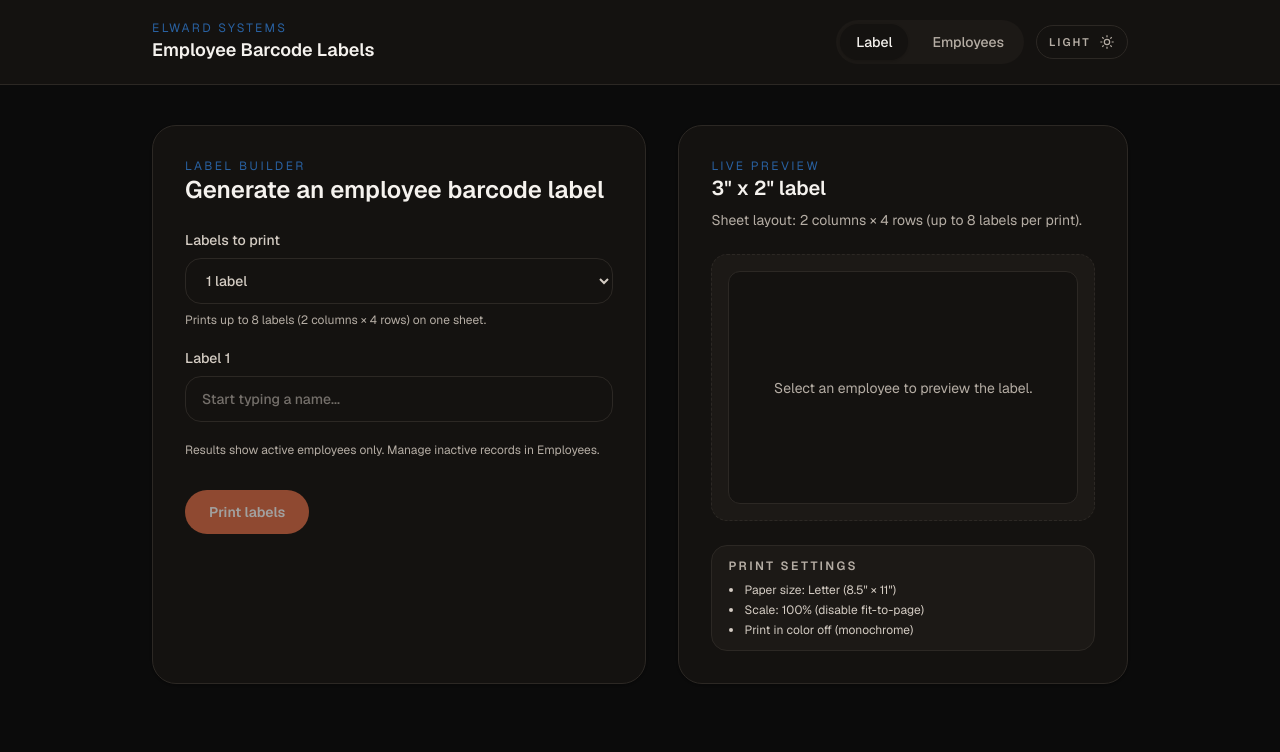
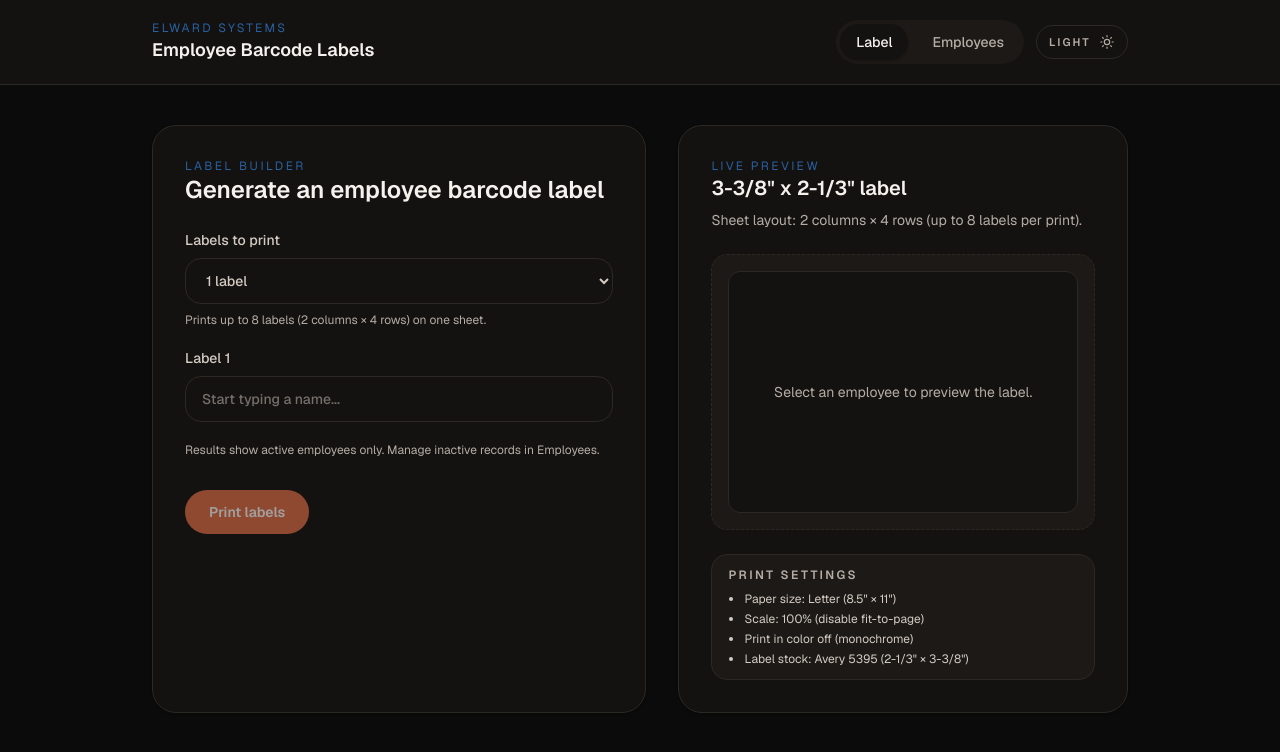
Before and after one commit to 4twentydev/employee-barcode-generator, a Next.js app: page /label in a window 1280 px wide. Shown: the top 752 px of the page. Built offline with nearby package versions, Linux system fonts and the light colour scheme.

Commit message:
Update Avery 5395 label layout

```diff
--- a/src/app/(app)/label/page.tsx
+++ b/src/app/(app)/label/page.tsx
@@ -304,14 +304,14 @@ export default function LabelPage() {
           Live preview
         </p>
         <h3 className="text-xl font-semibold text-strong">
-          3&quot; x 2&quot; label
+          3-3/8&quot; x 2-1/3&quot; label
         </h3>
         <p className="mt-2 text-sm text-muted">
           Sheet layout: 2 columns × 4 rows (up to 8 labels per print).
         </p>
         <div className="mt-6 flex items-center justify-center">
           <div className="w-full max-w-[360px] rounded-2xl border border-dashed border-subtle surface-muted p-4 sm:max-w-[420px]">
-            <div className="flex aspect-[3/2] flex-col items-center justify-center gap-2 rounded-xl border border-subtle surface p-4 text-center">
+            <div className="flex aspect-[3.375/2.3333] flex-col items-center justify-center gap-2 rounded-xl border border-subtle surface p-4 text-center">
               {labelEmployee ? (
                 <>
                   <div>
@@ -362,6 +362,7 @@ export default function LabelPage() {
             <li>Paper size: Letter (8.5&quot; × 11&quot;)</li>
             <li>Scale: 100% (disable fit-to-page)</li>
             <li>Print in color off (monochrome)</li>
+            <li>Label stock: Avery 5395 (2-1/3&quot; × 3-3/8&quot;)</li>
           </ul>
         </div>
       </motion.section>
```
Also changed, not shown: src/app/print/print.css (+5 -5 lines).
